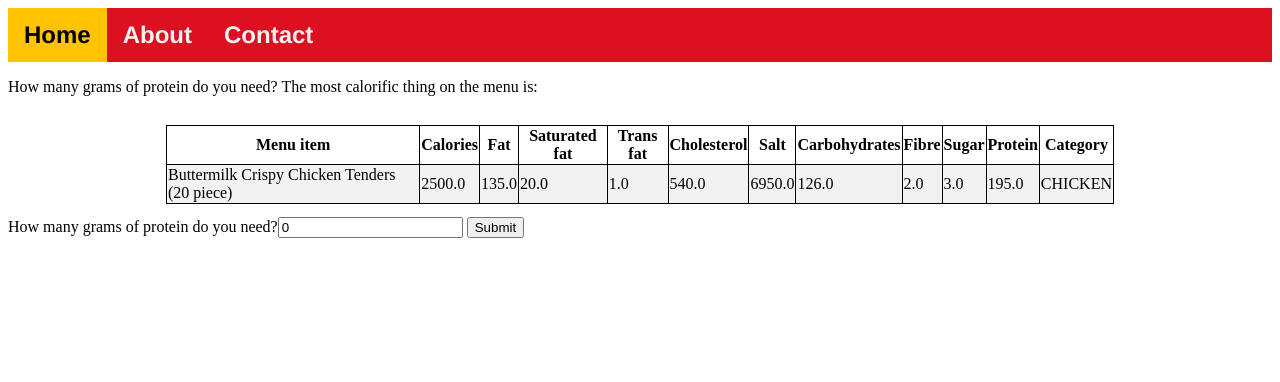
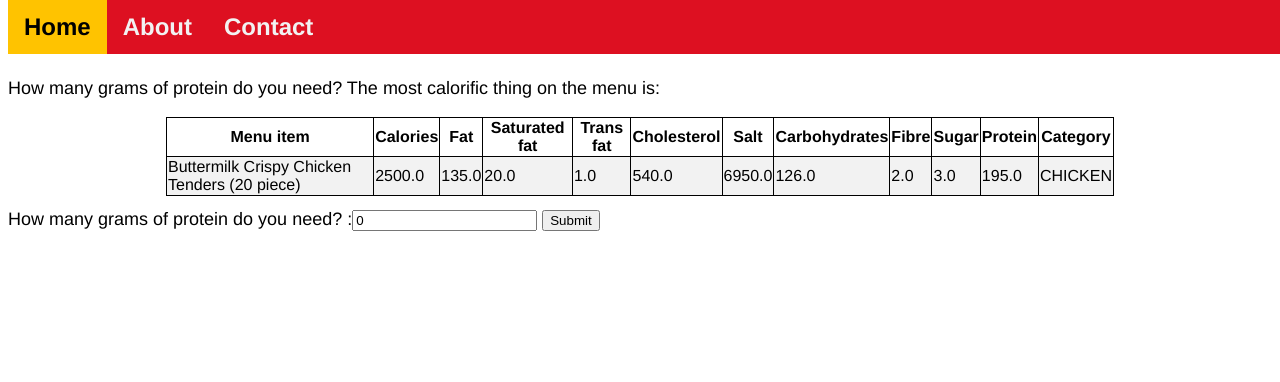
Before and after one commit to James-Brooke/Hit_Your_Maccies, a Django app: page / in a window 1280 px wide. Shown: the top 382 px of the page. Run offline with Django 3.2, Linux system fonts and the light colour scheme; data comes from the database, SQL or seed files in the repository.

Commit message:
minor css changes

```diff
--- a/website/calculator/forms.py
+++ b/website/calculator/forms.py
@@ -7,5 +7,5 @@ class CalcuFilter(ModelForm):
         model = Food
         fields = ['pro']
         labels = {
-            'pro': ('How many grams of protein do you need?'),
+            'pro': 'How many grams of protein do you need?   ',
         }
--- a/website/calculator/static/calculator/style.css
+++ b/website/calculator/static/calculator/style.css
@@ -2,6 +2,13 @@
 .topnav {
   background-color: #dd1021;
   overflow: hidden;
+  position: fixed;
+  top: 0;
+  width: 100%;
+}
+
+.main {
+  margin-top: 60px;
 }
 
 /* Style the links inside the navigation bar */
@@ -11,7 +18,6 @@
   text-align: center;
   padding: 14px 16px;
   text-decoration: none;
-  font-size: 17px;
   font-family: "Helvetica Neue", Helvetica, Arial, sans-serif;
   font-size: 24px;
   font-style: normal;
@@ -46,6 +52,8 @@
 table {
   border-collapse: collapse;
   width: 75%;
+  font-family: "Helvetica Neue", Helvetica, Arial, sans-serif;
+  font-size: 16px;
 }
 
 table, th, td {
@@ -63,4 +71,11 @@ img {
 
 form {
   margin-top: 1%;
+  font-family: "Helvetica Neue", Helvetica, Arial, sans-serif;
+  font-size: 18px;
 }
+
+p {
+  font-family: "Helvetica Neue", Helvetica, Arial, sans-serif;
+  font-size: 18px;
+}
--- a/website/calculator/templates/calculator/index.html
+++ b/website/calculator/templates/calculator/index.html
@@ -1,12 +1,12 @@
 {% extends 'calculator/base.html' %}
 
 {% block content %}
+  <div style="overflow-x:auto;" class = "main">
 
     {% if get %}
     <p>How many grams of protein do you need? The most calorific thing on the menu is:</p>
     {% endif %}
 
-  <div style="overflow-x:auto;">
     <table id="t01">
         <tr>
             <th>Menu item</th>
```
